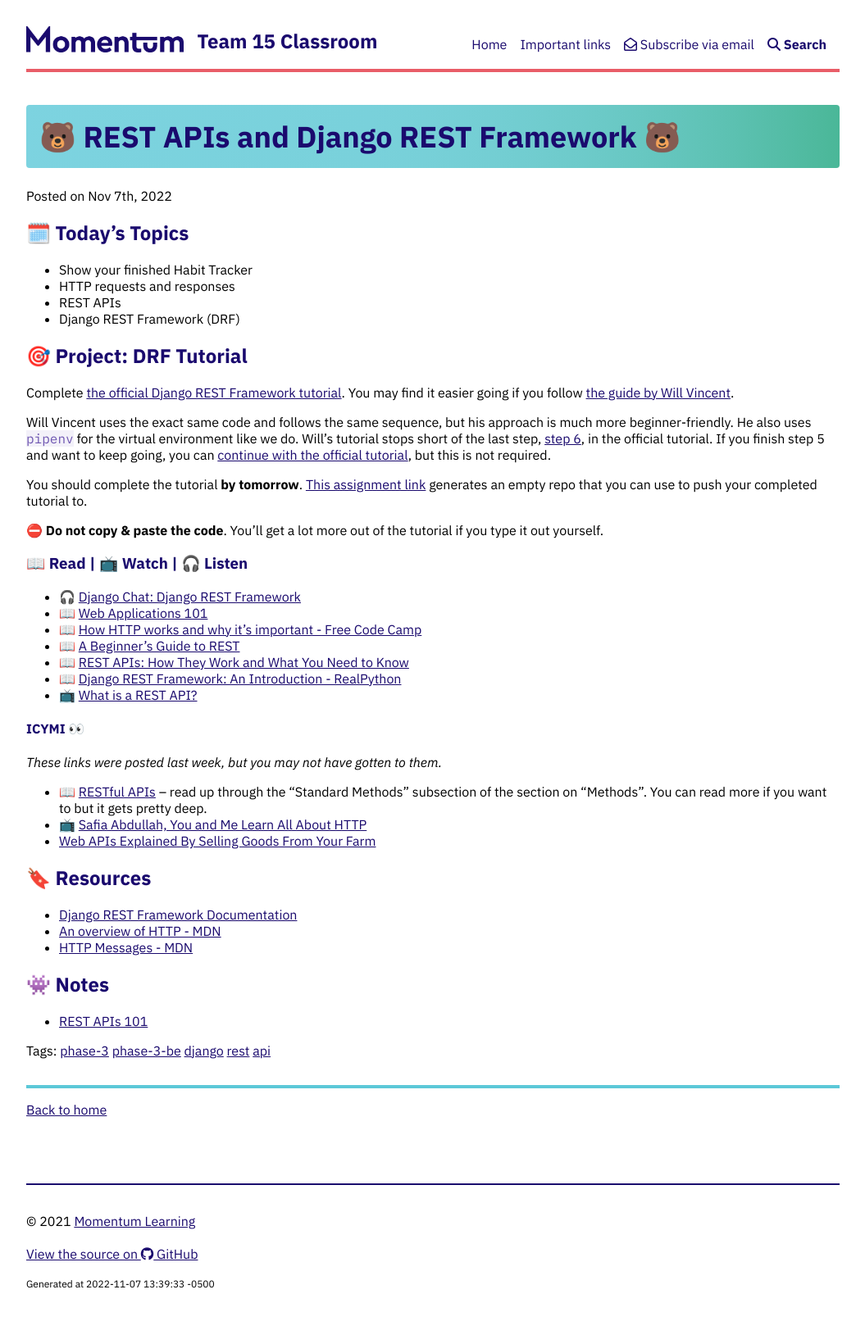
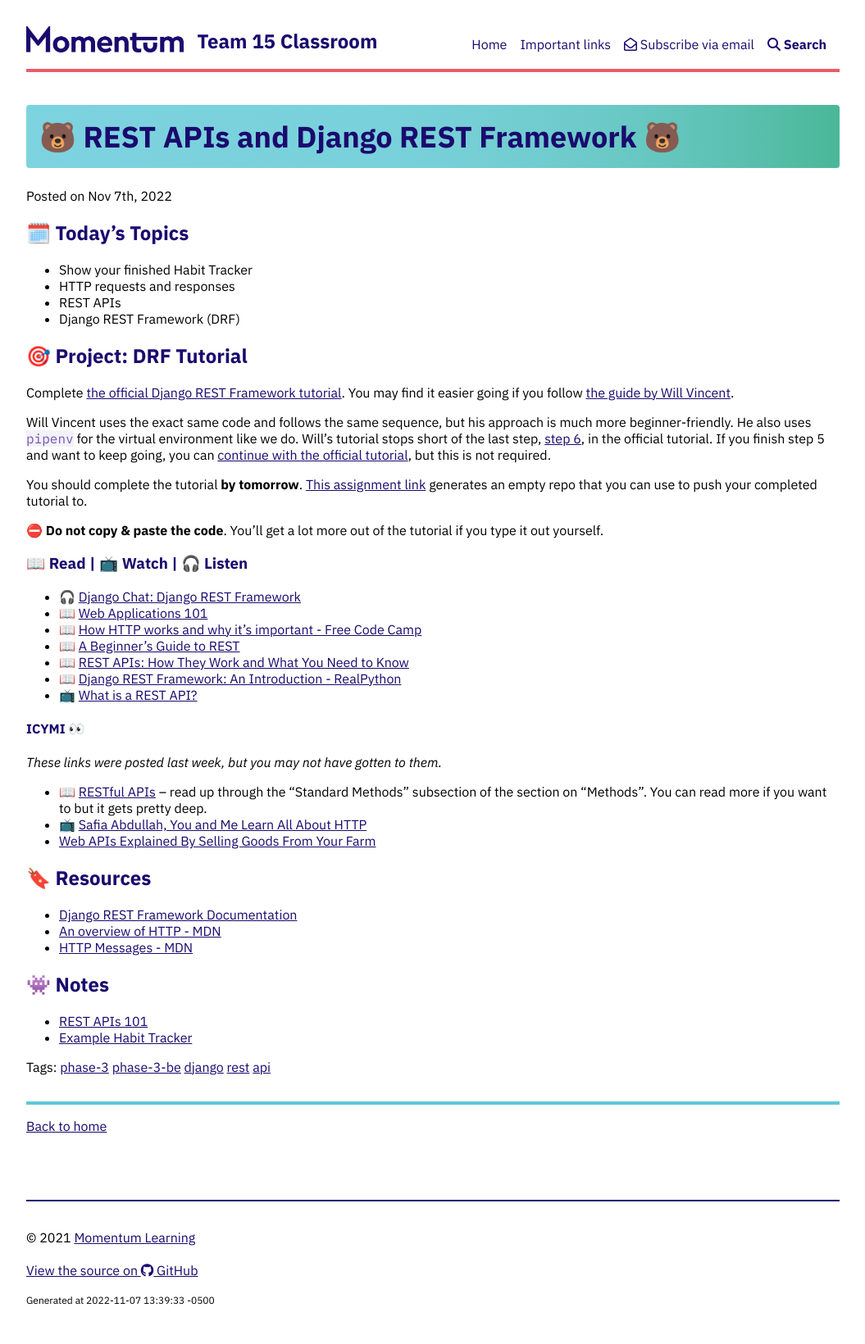
Before and after one commit to Momentum-Team-15/momentum-team-15.github.io, a Jekyll site: the page built from _posts/2022-11-07-be-http-and-rest.md, in a window 1280 px wide. Shown: the whole page at 82% size, without its empty margins (112-1167 px from the left). Built offline with Jekyll 4.4.1, drawn with Linux system fonts in a browser that asks for light colours; nearby versions of some CDN libraries.

Commit message:
Add link to demo code

```diff
--- a/_posts/2022-11-07-be-http-and-rest.md
+++ b/_posts/2022-11-07-be-http-and-rest.md
@@ -49,3 +49,4 @@ _These links were posted last week, but you may not have gotten to them._
 ## 👾 Notes
 
 - [REST APIs 101](https://momentumlearn.notion.site/REST-API-Development-101-63eb6a74c0d34c3d8933919fd5e9de77)
+- [Example Habit Tracker](https://github.com/Momentum-Team-15/example-habit-tracker)
```
